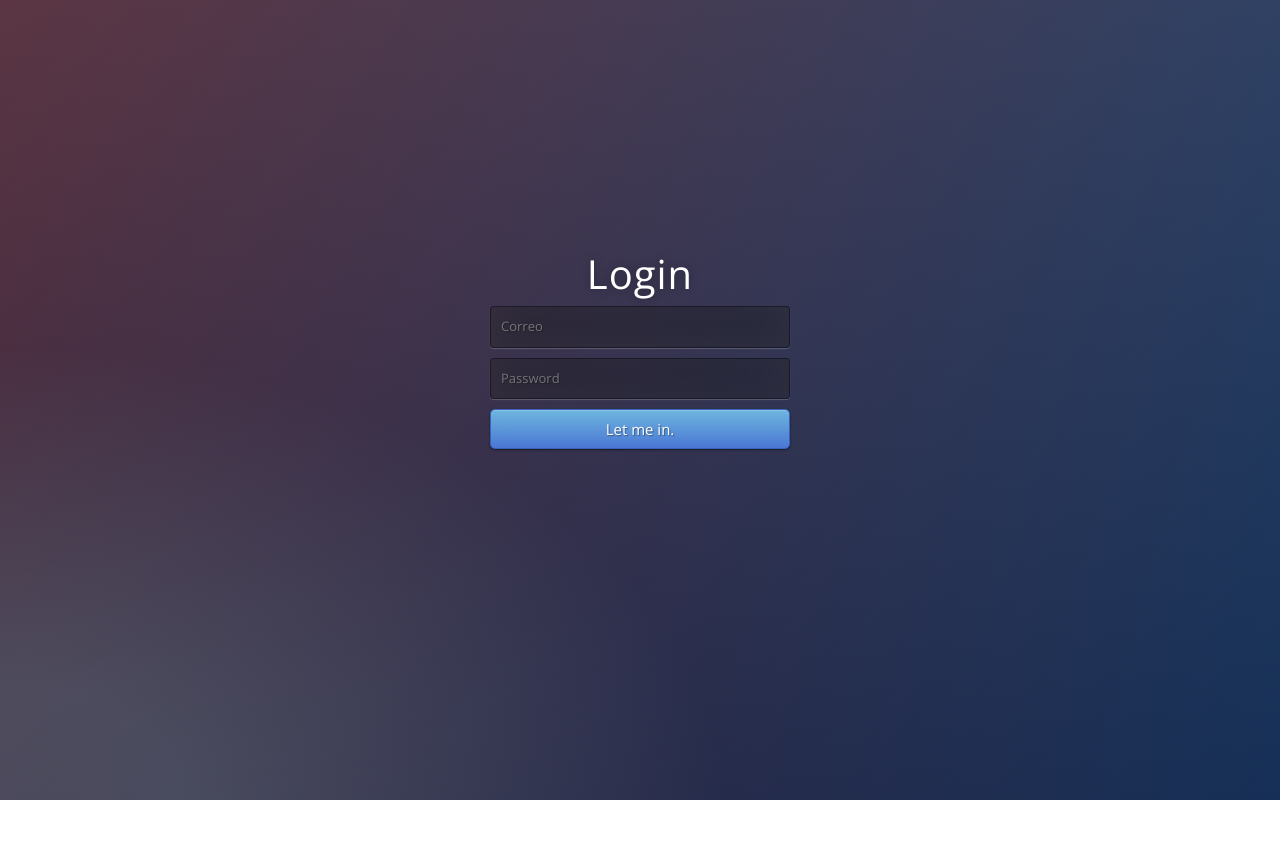
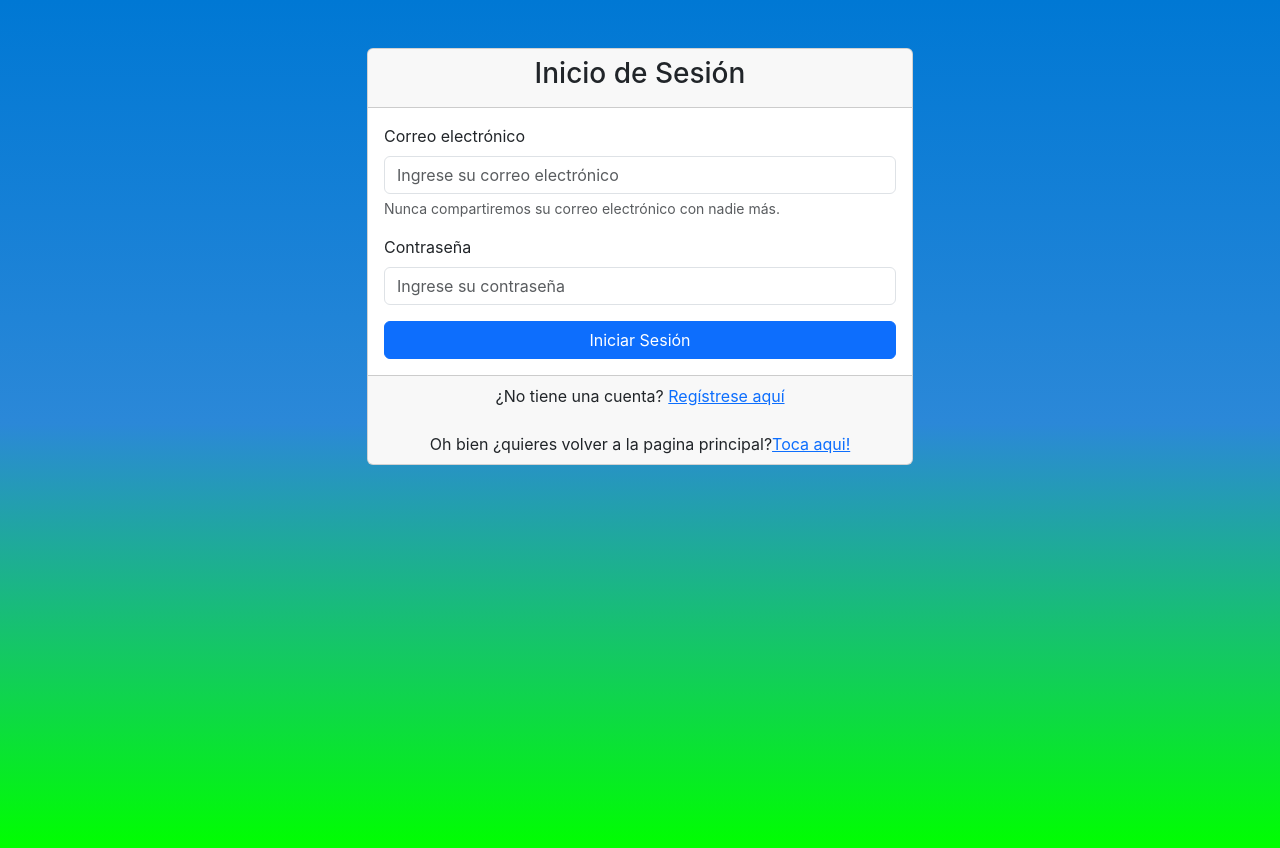
Before and after one commit to RafaelVillaneda/Proyecto_Topicos_Selectos_Web, a React (Create React App) app in the folder frontend/: page /login in a window 1280 px wide. Before the commit the page ends 800 px from the top, so only its background shows below. Built offline with nearby package versions, Linux system fonts and the light colour scheme.

Commit message:
Se corrigo error en los estilos

```diff
--- a/frontend/src/App.js
+++ b/frontend/src/App.js
@@ -1,4 +1,4 @@
-import './App.css';
+import './assets/estilos.css';
 import { BrowserRouter,Routes,Route } from 'react-router-dom';
 import Landin from './components/landinPage';
 import Login from './components/login';
--- /dev/null
+++ b/frontend/src/assets/estilos.css
@@ -0,0 +1,7 @@
+body {
+    /*background-color: #89c4e3; /* Color de fondo azul pastel */
+    background-image: linear-gradient(to bottom, #0078d4, #2b88d8, #00ff00);
+    min-height: 100vh;
+    margin: 0;
+    padding: 0;
+}
--- a/frontend/src/assets/login_css.css
+++ b/frontend/src/assets/login_css.css
@@ -21,8 +21,8 @@ body {
 	background: -moz-radial-gradient(0% 100%, ellipse cover, rgba(104,128,138,.4) 10%,rgba(138,114,76,0) 40%),-moz-linear-gradient(top,  rgba(57,173,219,.25) 0%, rgba(42,60,87,.4) 100%), -moz-linear-gradient(-45deg,  #d6c2c2 0%, #092756 100%);
 	background: -webkit-radial-gradient(0% 100%, ellipse cover, rgba(104,128,138,.4) 10%,rgba(138,114,76,0) 40%), -webkit-linear-gradient(top,  rgba(57,173,219,.25) 0%,rgba(42,60,87,.4) 100%), -webkit-linear-gradient(-45deg,  #eac7c9 0%,#092756 100%);
 	background: -o-radial-gradient(0% 100%, ellipse cover, rgba(104,128,138,.4) 10%,rgba(138,114,76,0) 40%), -o-linear-gradient(top,  rgba(57,173,219,.25) 0%,rgba(42,60,87,.4) 100%), -o-linear-gradient(-45deg,  #0aeb0a 0%,#092756 100%);
-	background: -ms-radial-gradient(0% 100%, ellipse cover, rgba(104,128,138,.4) 10%,rgba(138,114,76,0) 40%), -ms-linear-gradient(top,  rgba(57,173,219,.25) 0%,rgba(42,60,87,.4) 100%), -ms-linear-gradient(-45deg,  #670d10 0%,#092756 100%);
-	background: -webkit-radial-gradient(0% 100%, ellipse cover, rgba(104,128,138,.4) 10%,rgba(138,114,76,0) 40%), linear-gradient(to bottom,  rgba(57,173,219,.25) 0%,rgba(42,60,87,.4) 100%), linear-gradient(135deg,  #670d10 0%,#092756 100%);
+	background: -ms-radial-gradient(0% 100%, ellipse cover, rgba(30, 255, 0, 0.4) 10%,rgba(138,114,76,0) 40%), -ms-linear-gradient(top,  rgba(128, 165, 180, 0.25) 0%,rgba(42,60,87,.4) 100%), -ms-linear-gradient(-45deg,  #670d10 0%,#092756 100%);
+	background: -webkit-radial-gradient(0% 100%, ellipse cover, rgba(232, 43, 6, 0.4) 10%,rgba(138,114,76,0) 40%), linear-gradient(to bottom,  rgba(57,173,219,.25) 0%,rgba(42,60,87,.4) 100%), linear-gradient(135deg,  #670d10 0%,#092756 100%);
 	filter: progid:DXImageTransform.Microsoft.gradient( startColorstr='#3E1D6D', endColorstr='#092756',GradientType=1 );
 }
 .login {
@@ -33,7 +33,7 @@ body {
 	width:300px;
 	height:300px;
 }
-.login h1 { color: #fff; text-shadow: 0 0 10px rgba(0,0,0,0.3); letter-spacing:1px; text-align:center; }
+.login h1 { color: #e9c2c2; text-shadow: 0 0 10px rgba(228, 201, 201, 0.3); letter-spacing:1px; text-align:center; }
 
 input {
 	width: 100%;
--- a/frontend/src/components/login.js
+++ b/frontend/src/components/login.js
@@ -1,5 +1,6 @@
 import React from 'react'
-import '../assets/login_css.css';
+//import '../assets/login_css.css';
+import { Link } from 'react-router-dom';
 
 
 const login = () => {
@@ -7,13 +8,36 @@ const login = () => {
 
 
   return (
-    <div className="login">
-      <h1>Login</h1>
-      <form method="post">
-        <input type="email" name="u" placeholder="Correo" required="required" />
-        <input type="password" name="p" placeholder="Password" required="required" />
-        <button type="submit" className="btn btn-primary btn-block btn-large">Let me in.</button>
-      </form>
+
+    <div className="container">
+      <div className="row justify-content-center mt-5">
+        <div className="col-lg-6">
+          <div className="card">
+            <div className="card-header">
+              <h3 className="text-center">Inicio de Sesión</h3>
+            </div>
+            <div className="card-body">
+              <form>
+                <div className="mb-3">
+                  <label for="exampleInputEmail1" className="form-label">Correo electrónico</label>
+                  <input type="email" className="form-control" id="exampleInputEmail1" aria-describedby="emailHelp" placeholder="Ingrese su correo electrónico" />
+                  <div id="emailHelp" className="form-text">Nunca compartiremos su correo electrónico con nadie más.</div>
+                </div>
+                <div className="mb-3">
+                  <label for="exampleInputPassword1" className="form-label">Contraseña</label>
+                  <input type="password" className="form-control" id="exampleInputPassword1" placeholder="Ingrese su contraseña" />
+                </div>
+                <button type="submit" className="btn btn-primary w-100">Iniciar Sesión</button>
+              </form>
+            </div>
+            <div className="card-footer text-center">
+              ¿No tiene una cuenta? <Link to='/registro'>Regístrese aquí</Link>
+              <br/> <br/>
+              Oh bien ¿quieres volver a la pagina principal?<Link to='/registro'>Toca aqui!</Link>
+            </div>
+          </div>
+        </div>
+      </div>
     </div>
   )
 }
```
